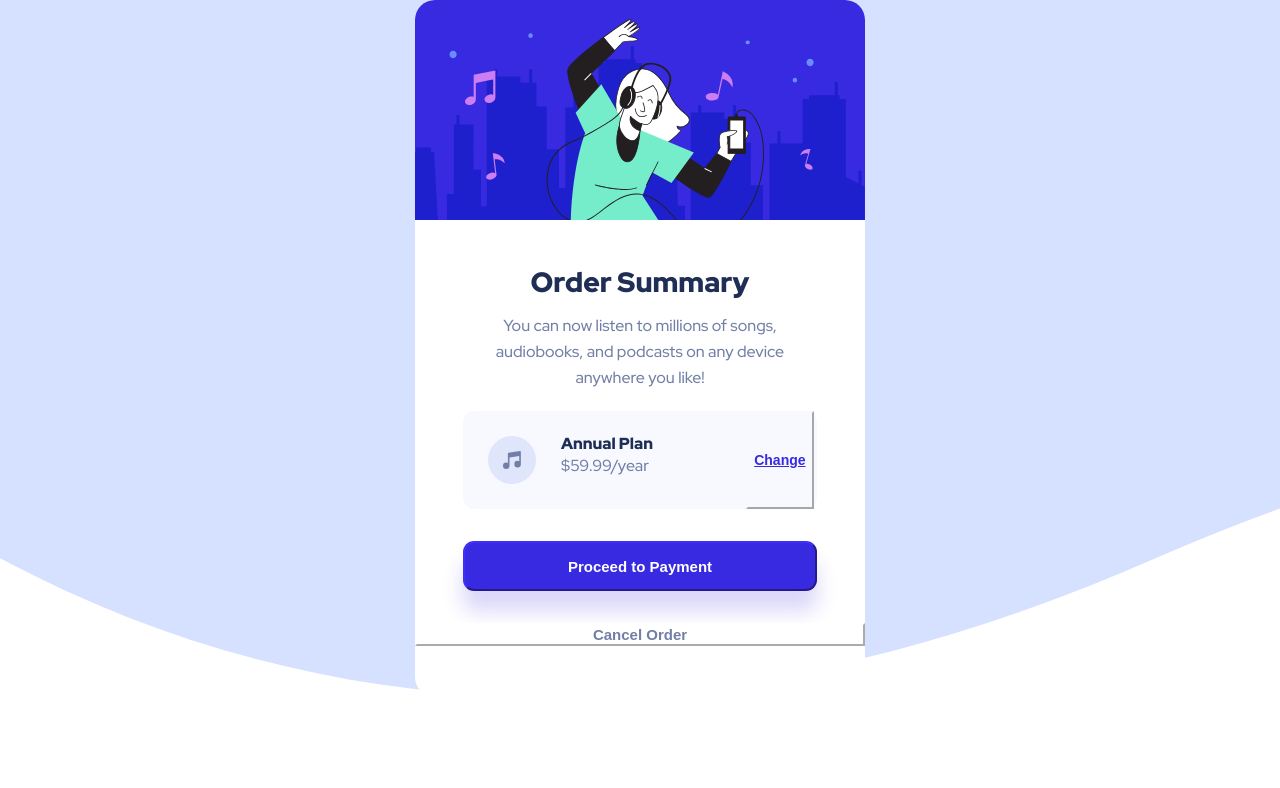
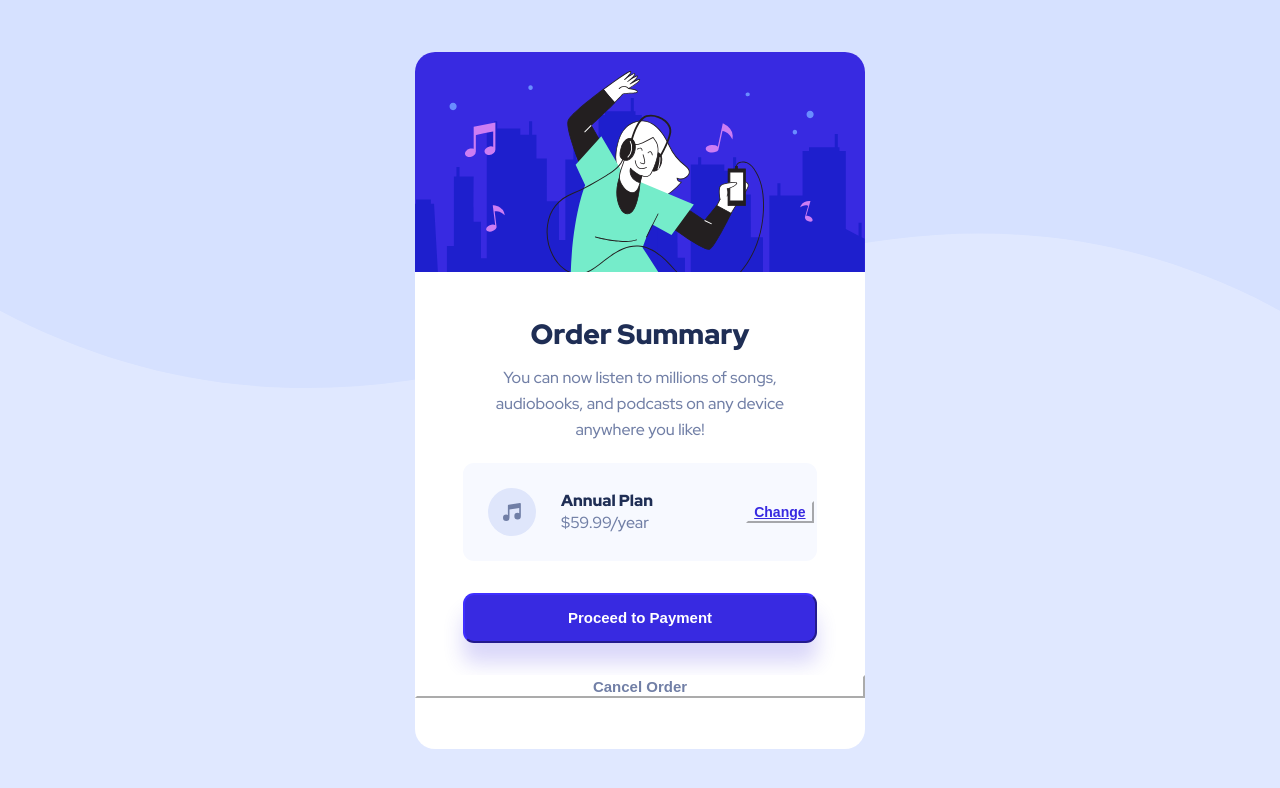
Before and after one commit to mariambuzaladze/Order-summer-component, a plain HTML site: page index.html in a window 1280 px wide. Drawn offline with Linux system fonts and the light colour scheme.

Commit message:
changed styles

```diff
--- a/style.css
+++ b/style.css
@@ -1,10 +1,11 @@
 body {
   background-image: url("./images/pattern-background-desktop.svg");
   background-repeat: no-repeat;
-  background-size: cover;
-
+  background-size: contain;
+  background-color: #e0e8ff;
   display: grid;
   place-items: center;
+  min-height: 100vh;
 }
 
 .main {
@@ -47,13 +48,13 @@ h1 {
 
 .music {
   display: flex;
+  align-items: center;
   width: 354px;
   height: 98px;
   background: #f7f9ff;
   border-radius: 11px;
 
-  margin-left: 48px;
-  margin-right: 48px;
+  margin: 0 auto;
 }
 
 .musicIcon {
```
